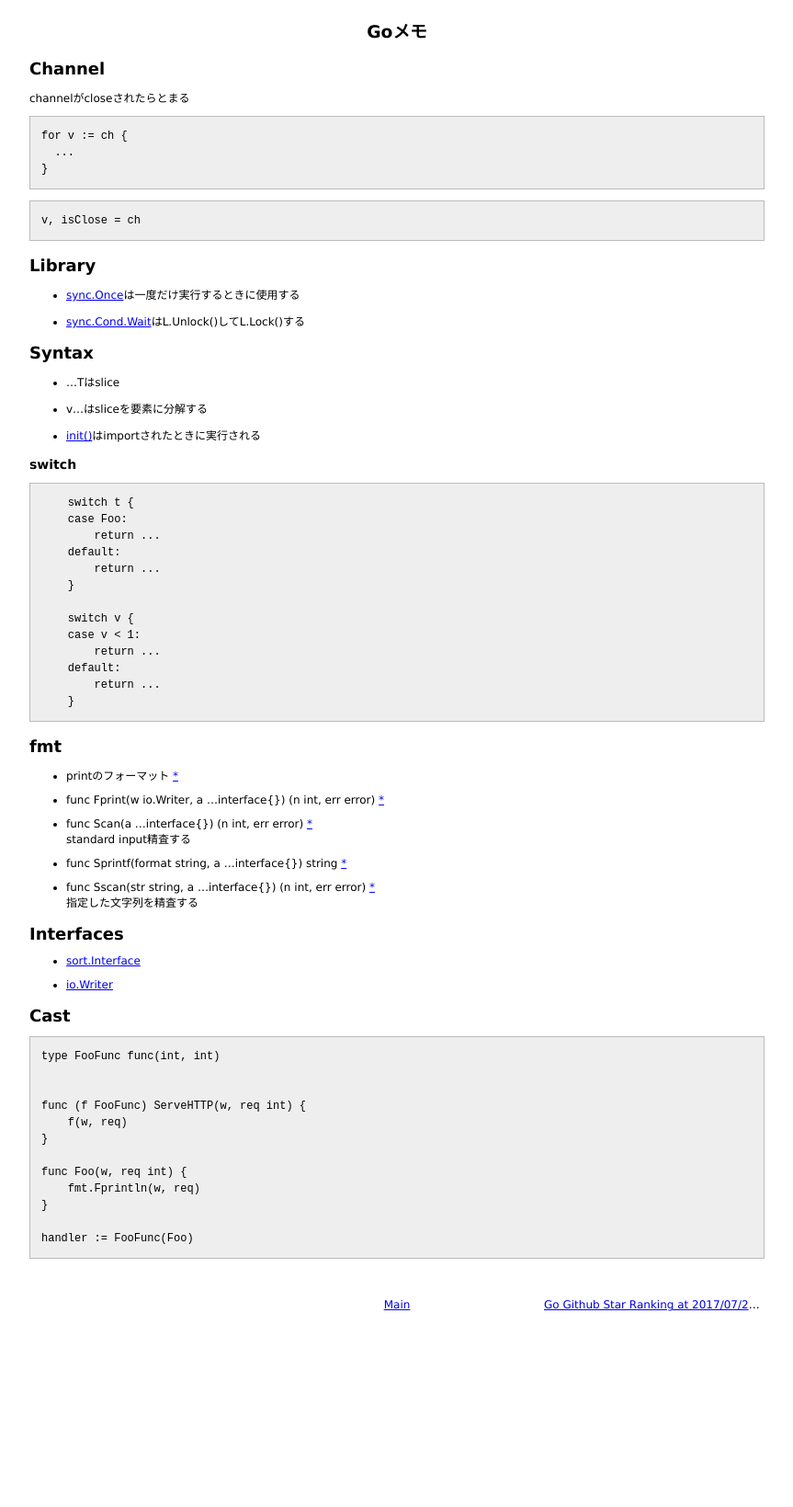
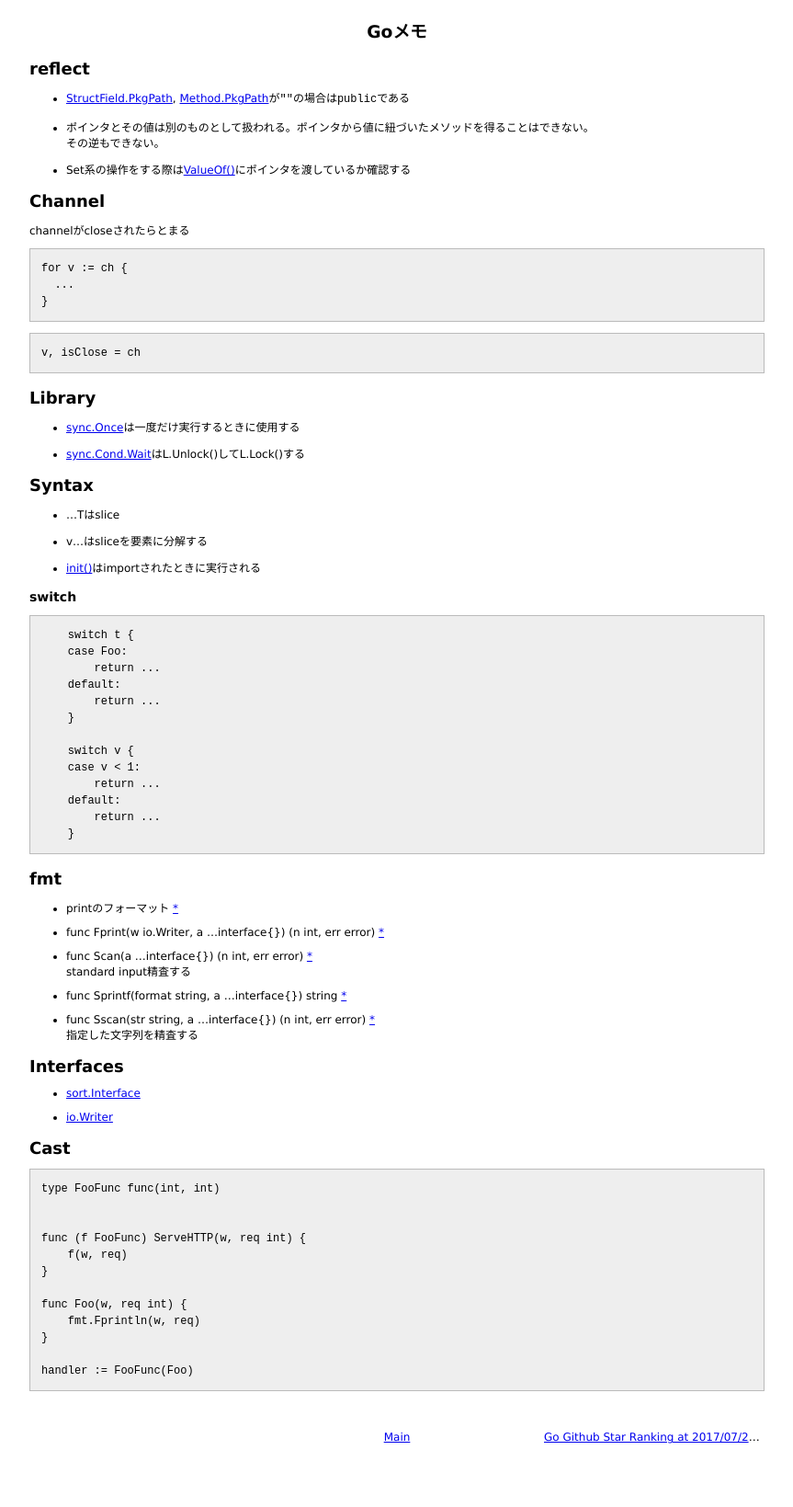
Before and after one commit to 38elements/38elements.github.com, a Jekyll site: the page built from _posts/2017-08-12-go.md, in a window 1280 px wide. Shown: the whole page at 92% size, without its empty margins (208-1071 px from the left). Built offline with Jekyll 4.4.1, drawn with Linux system fonts in a browser that asks for light colours; before the commit the page ends 1495 px from its top, so only the background shows below that.

Commit message:
Update 2017-08-12-go.md

```diff
--- a/_posts/2017-08-12-go.md
+++ b/_posts/2017-08-12-go.md
@@ -2,6 +2,15 @@
 layout: posts
 title: Goメモ
 ---
+
+## reflect
+
+* [StructField.PkgPath](https://golang.org/pkg/reflect/#StructField), [Method.PkgPath](https://golang.org/pkg/reflect/#Method)が`""`の場合は`public`である
+
+* ポインタとその値は別のものとして扱われる。ポインタから値に紐づいたメソッドを得ることはできない。
+その逆もできない。
+
+* Set系の操作をする際は[ValueOf()](https://golang.org/pkg/reflect/#ValueOf)にポインタを渡しているか確認する
 
 ## Channel
 
```
